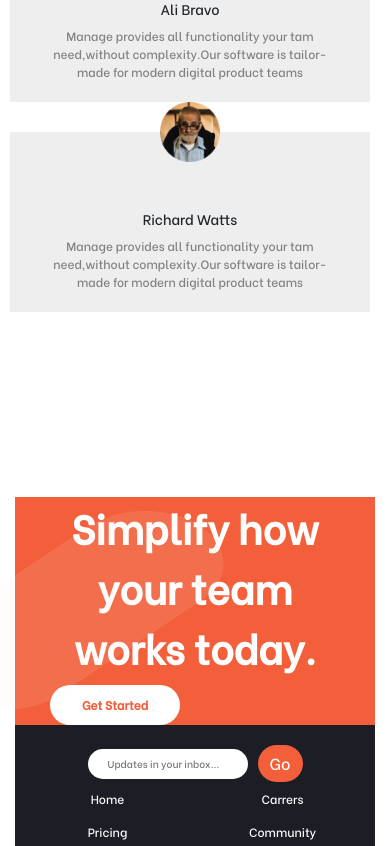
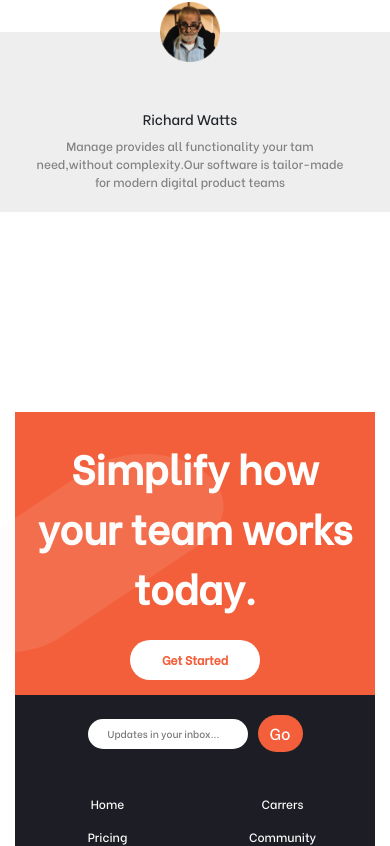
Before and after one commit to mohamedhamdy2017/landing-page, a React (Create React App) app: page / in a window 390 px wide. Shown: the part 2158-3004 px from the top of the page. Built offline with nearby package versions, Linux system fonts and the light colour scheme.

Commit message:
update screen responsive

```diff
--- a/src/assets/scss/landing-page.scss
+++ b/src/assets/scss/landing-page.scss
@@ -328,6 +328,8 @@
   display: flex;
   margin-right: 40px;
   justify-content: center;
+  margin-top: 20px;
+  margin-bottom: 15px;
 }
 .errorMsg {
   font-size: 12px;
@@ -434,24 +436,31 @@
     cursor: pointer;
   }
   .simplifySection {
-    height: 350px;
+    height: 300px;
     flex-wrap: wrap;
-    display: grid;
+    display: flex;
     justify-content: center;
+    padding-right: 0px;
+    padding-left: 0px;
   }
   .simplifyTxt {
-    width: 290px;
+    width: 320px;
     text-align: center;
     font-family: "BoldFont";
+    margin-top: 25px;
   }
   .simplifyPhoto {
     width: 300px;
     left: -90px;
     height: 200px;
   }
+  .simplifyBtn {
+    margin-top: 15px;
+    margin-bottom: 15px;
+  }
   .footerSection {
     width: 100%;
-    height: 400px;
+    height: 480px;
     flex-wrap: wrap-reverse;
     padding-right: 20px;
     padding-left: 20px;
@@ -459,7 +468,7 @@
     justify-content: center;
   }
   .inputContainer {
-    height: 60px;
+    height: 80px;
     width: 280px;
     flex-direction: row;
   }
@@ -479,6 +488,7 @@
     margin-top: 50px;
     align-self: center;
     margin-left: 40px;
+    margin-bottom: 30px;
   }
   .inputContent {
     display: flex;
@@ -503,4 +513,12 @@
     align-items: center;
     margin-right: 0px;
   }
+  .commentsSection {
+    display: flex;
+    align-items: center;
+    margin-top: 50px;
+  }
+  .commentContainer {
+    margin-bottom: 15px;
+  }
 }
```
